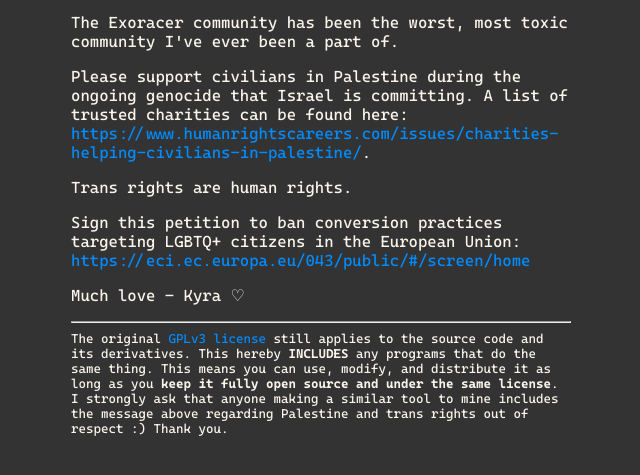
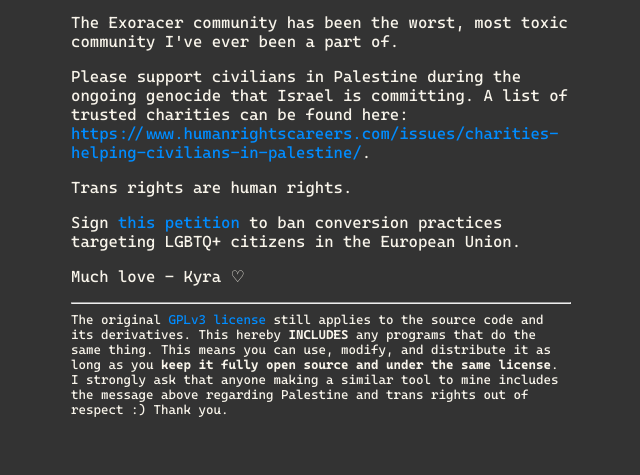
Before and after one commit to skycloudd/exo_image2, a plain HTML site: page out/index.html in a window 1280 px wide. Shown: the part 151-626 px from the top of the page, without its empty margins (319-959 px from the left). Drawn offline with Linux system fonts and the light colour scheme.

Commit message:
Revert "Update index.html"
This reverts commit 8e28e906d548e728fb974a5077232c6abb81324a.

```diff
--- a/out/index.html
+++ b/out/index.html
@@ -45,7 +45,7 @@
 
             <p>Trans rights are human rights.</p>
 
-            <p>Sign this petition to ban conversion practices targeting LGBTQ+ citizens in the European Union: <a href="https://eci.ec.europa.eu/043/public/#/screen/home">https://eci.ec.europa.eu/043/public/#/screen/home</a></p>
+            <p>Sign <a href="https://eci.ec.europa.eu/043/public/#/screen/home">this petition</a> to ban conversion practices targeting LGBTQ+ citizens in the European Union.</p>
 
             <p>Much love - Kyra ♡</p>
 
```
